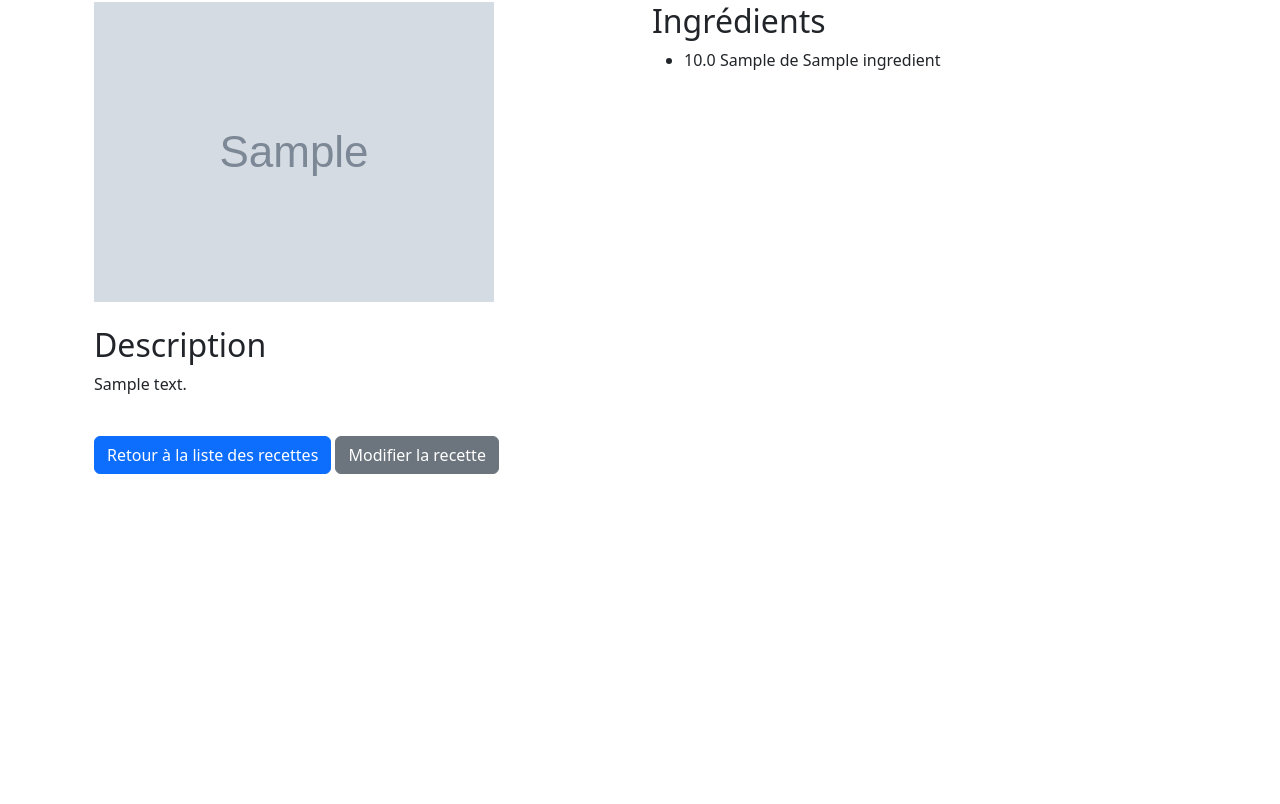
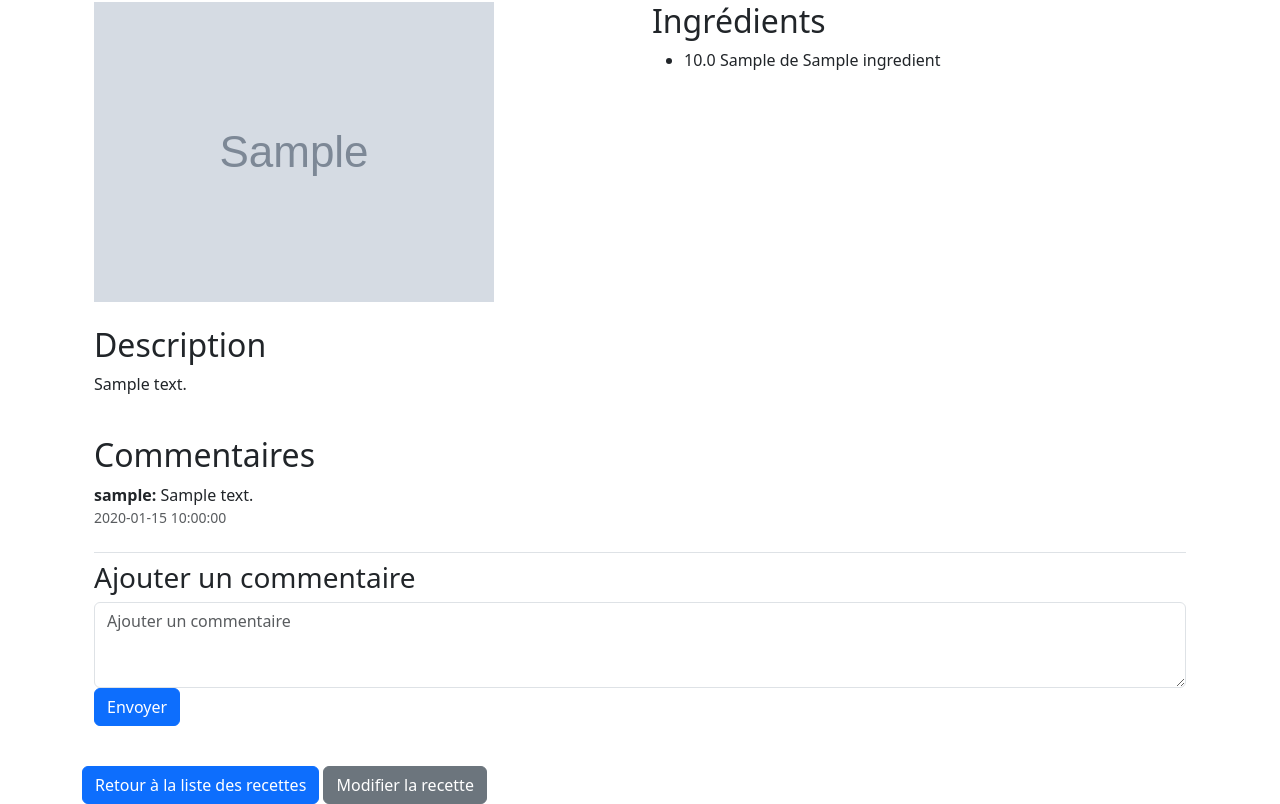
Before and after one commit to manonbalard/radiscool, a Flask app: template templates/recipes/view_recipe.html in a window 1280 px wide. Shown: the part 172-976 px from the top of the page. Before the commit the page ends 646 px from the top, so only its background shows below. Run offline with Flask 3, Linux system fonts and the light colour scheme; tables that the repository leaves empty hold one stand-in row (values such as "Sample post"); the template is opened without the code that fills it: values that come from a table or form of the project are taken from there, most other values are stand-ins (such as "Sample title", 1, 10 or a date in 2020); grey boxes marked "Sample" are stand-in pictures.

Commit message:
added comments feature

```diff
--- a/models/models_nosql.py
+++ b/models/models_nosql.py
@@ -8,6 +8,7 @@ class CommentNoSQL:
         self.user_id = user_id  # ID de l'utilisateur dans la base SQL
         self.text = text
         self.date = datetime.utcnow()
+
 
     def save(self):
         comment_data = {
--- a/myflaskapp.py
+++ b/myflaskapp.py
@@ -18,6 +18,7 @@ app = Flask(__name__)
 app.config.from_object(Config)
 migrate.init_app(app, db)
 login_manager.init_app(app)
+
 
 # Configure extensions
 configure_extensions(app)
--- a/templates/recipes/view_recipe.html
+++ b/templates/recipes/view_recipe.html
@@ -36,6 +36,43 @@
         </div>
     </div>
 
+    <!-- Comments Section -->
+<div class="row mb-4">
+    <div class="col-12">
+        <h2>Commentaires</h2>
+        <div class="comments-list">
+            {% for comment in comments %}
+                <div class="comment-item border-bottom pb-2 mb-2">
+                    <p><strong>{{ comment.username }}:</strong> {{ comment.text }} <br>
+                    <small class="text-muted">{{ comment.date.strftime('%Y-%m-%d %H:%M:%S') }}</small></p>
+                    {% if current_user.id == comment.user_id %}
+                    <div class="d-flex justify-content-between">
+                        <button class="btn btn-sm btn-link text-primary" onclick="editComment('{{ comment._id }}', '{{ comment.text }}')">Modifier</button>
+                        <form action="{{ url_for('recipes.delete_comment', comment_id=comment._id) }}" method="post" class="d-inline">
+                            <button type="submit" class="btn btn-sm btn-link text-danger" onclick="return confirm('Supprimer ce commentaire ?');">Supprimer</button>
+                        </form>
+                    </div>
+                    {% endif %}
+                </div>
+            {% else %}
+                <p>Pas encore de commentaire pour cette recette.</p>
+            {% endfor %}
+        </div>
+    </div>
+
+
+
+            <!-- Add new comment form -->
+            <h3>Ajouter un commentaire</h3>
+            <form action="{{ url_for('recipes.add_comment', recipe_id=recipe.id) }}" method="POST">
+                <div class="form-group">
+                    <textarea class="form-control" name="comment" placeholder="Ajouter un commentaire" rows="3" required></textarea>
+                </div>
+                <button type="submit" class="btn btn-primary">Envoyer</button>
+            </form>
+        </div>
+    </div>
+
     <!-- Buttons -->
     <div class="row">
         <div class="col-12">
```
Also changed, not shown: extensions.py (+7 -0 lines), models/models_sql.py (+13 -1 lines), routes/recipes_bp.py (+34 -40 lines), templates/recipes/recipes.html (+5 -3 lines).
